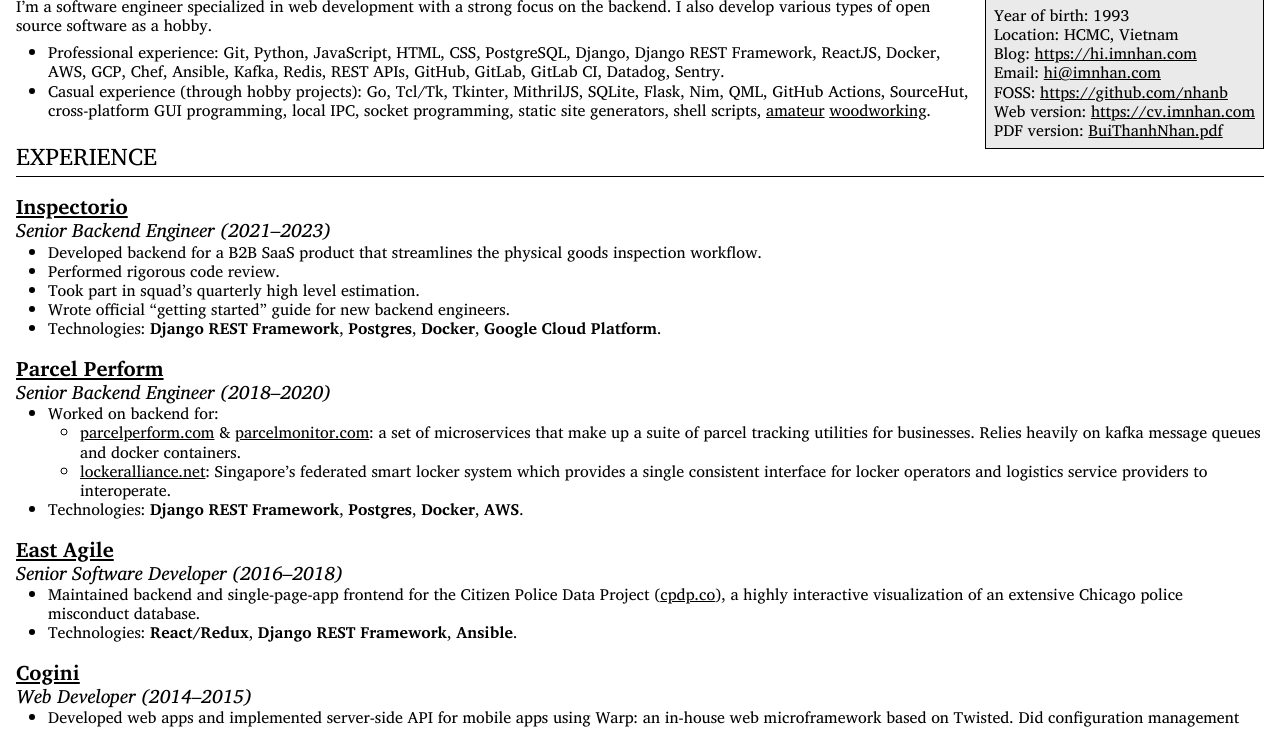
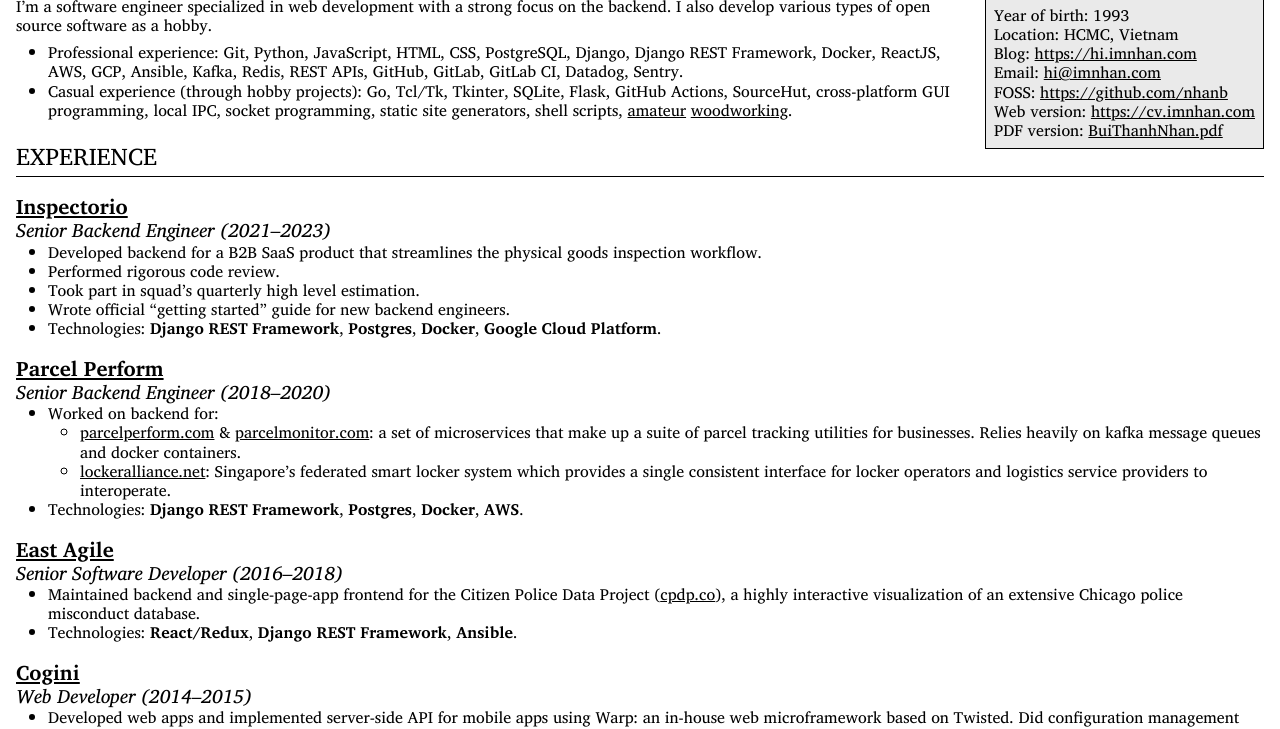
Before and after one commit to nhanb/cv.imnhan.com, a plain HTML site: page index.html in a window 1280 px wide. Shown: the part 60-789 px from the top of the page. Drawn offline with Linux system fonts and the light colour scheme.

Commit message:
remove stuff that I haven't used for a long time

```diff
--- a/index.html
+++ b/index.html
@@ -47,13 +47,13 @@ focus on the backend. I also develop various types of open source
 software as a hobby.</p>
 <ul>
 <li>Professional experience: Git, Python, JavaScript, HTML, CSS,
-PostgreSQL, Django, Django REST Framework, ReactJS, Docker, AWS, GCP,
-Chef, Ansible, Kafka, Redis, REST APIs, GitHub, GitLab, GitLab CI,
-Datadog, Sentry.</li>
+PostgreSQL, Django, Django REST Framework, Docker, ReactJS, AWS, GCP,
+Ansible, Kafka, Redis, REST APIs, GitHub, GitLab, GitLab CI, Datadog,
+Sentry.</li>
 <li>Casual experience (through hobby projects): Go, Tcl/Tk, Tkinter,
-MithrilJS, SQLite, Flask, Nim, QML, GitHub Actions, SourceHut,
-cross-platform GUI programming, local IPC, socket programming, static
-site generators, shell scripts, <a
+SQLite, Flask, GitHub Actions, SourceHut, cross-platform GUI
+programming, local IPC, socket programming, static site generators,
+shell scripts, <a
 href="https://hi.imnhan.com/posts/my-first-diy-fightstick-part-1/">amateur</a>
 <a
 href="https://hi.imnhan.com/posts/simplest-possible-stepmania-soft-to-hard-pad-mod/">woodworking</a>.</li>
```
Also changed, not shown: 2 other files.
